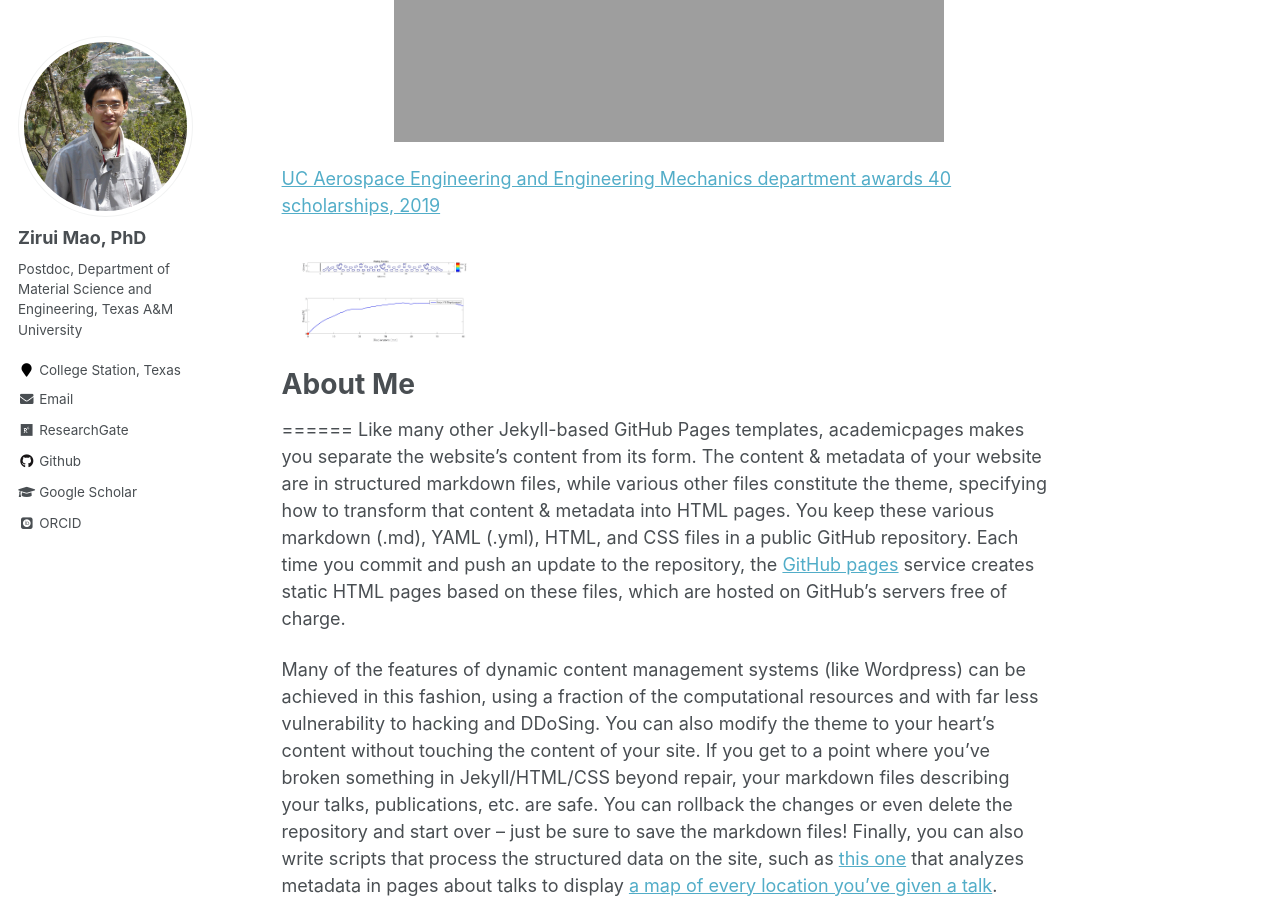
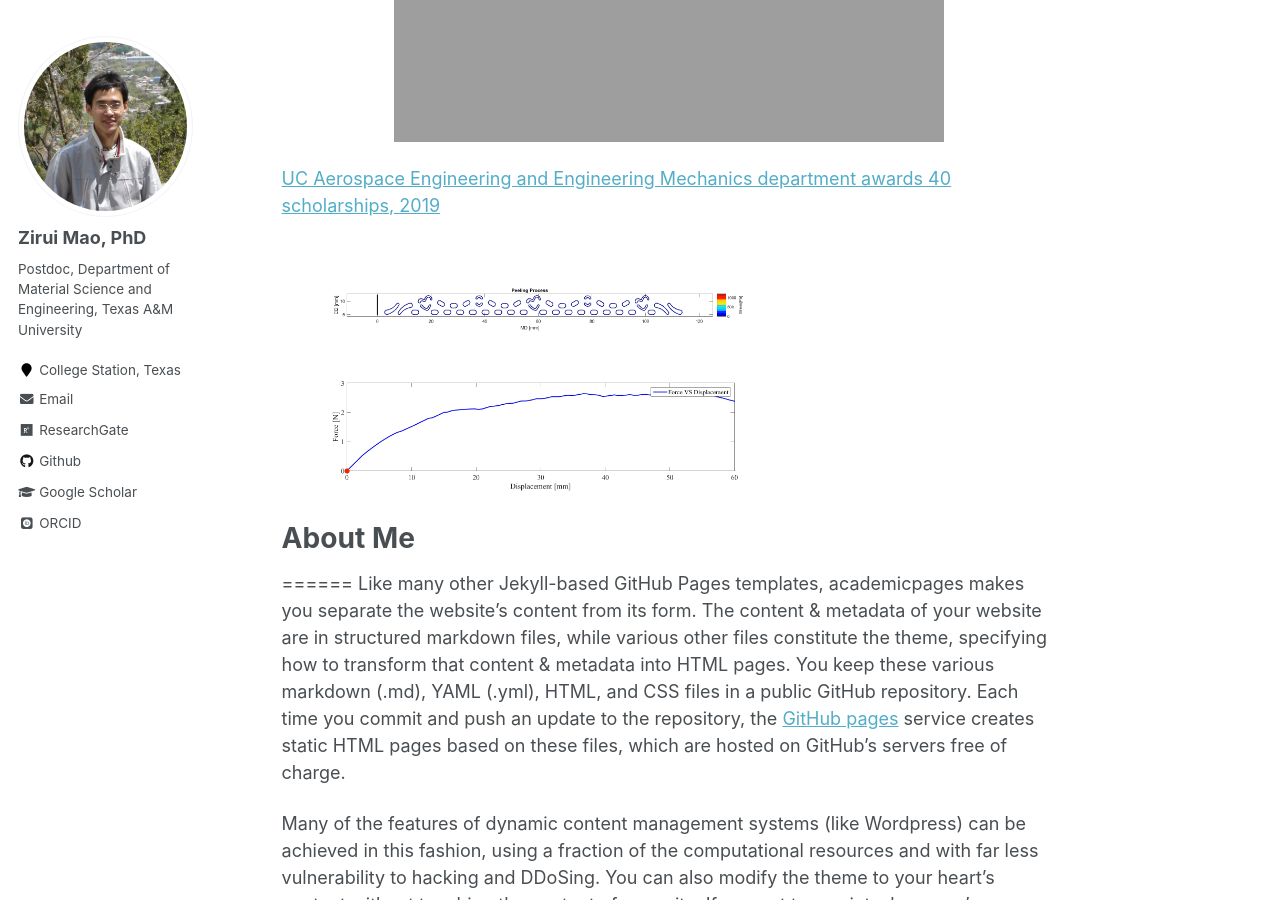
Before and after one commit to maozirui0827/maozirui.github.io, a Jekyll site: the page built from _pages/about.md, in a window 1280 px wide and 900 px high, scrolled down 403 px. Built offline with Jekyll 4.4.1, drawn with Linux system fonts in a browser that asks for light colours; some web fonts are replaced.

Commit message:
Update about.md

```diff
--- a/_pages/about.md
+++ b/_pages/about.md
@@ -13,7 +13,7 @@ redirect_from:
 </p>
 [UC Aerospace Engineering and Engineering Mechanics department awards 40 scholarships, 2019](https://www.uc.edu/news/articles/2019/05/n20834009.html)
 
-<img src="https://maozirui.github.io/images/Shear Peeling Process.gif" width="200" height="50" />
+<img src="https://maozirui.github.io/images/Shear Peeling Process.gif" width="500"/>
 
 # About Me
 ======
```
